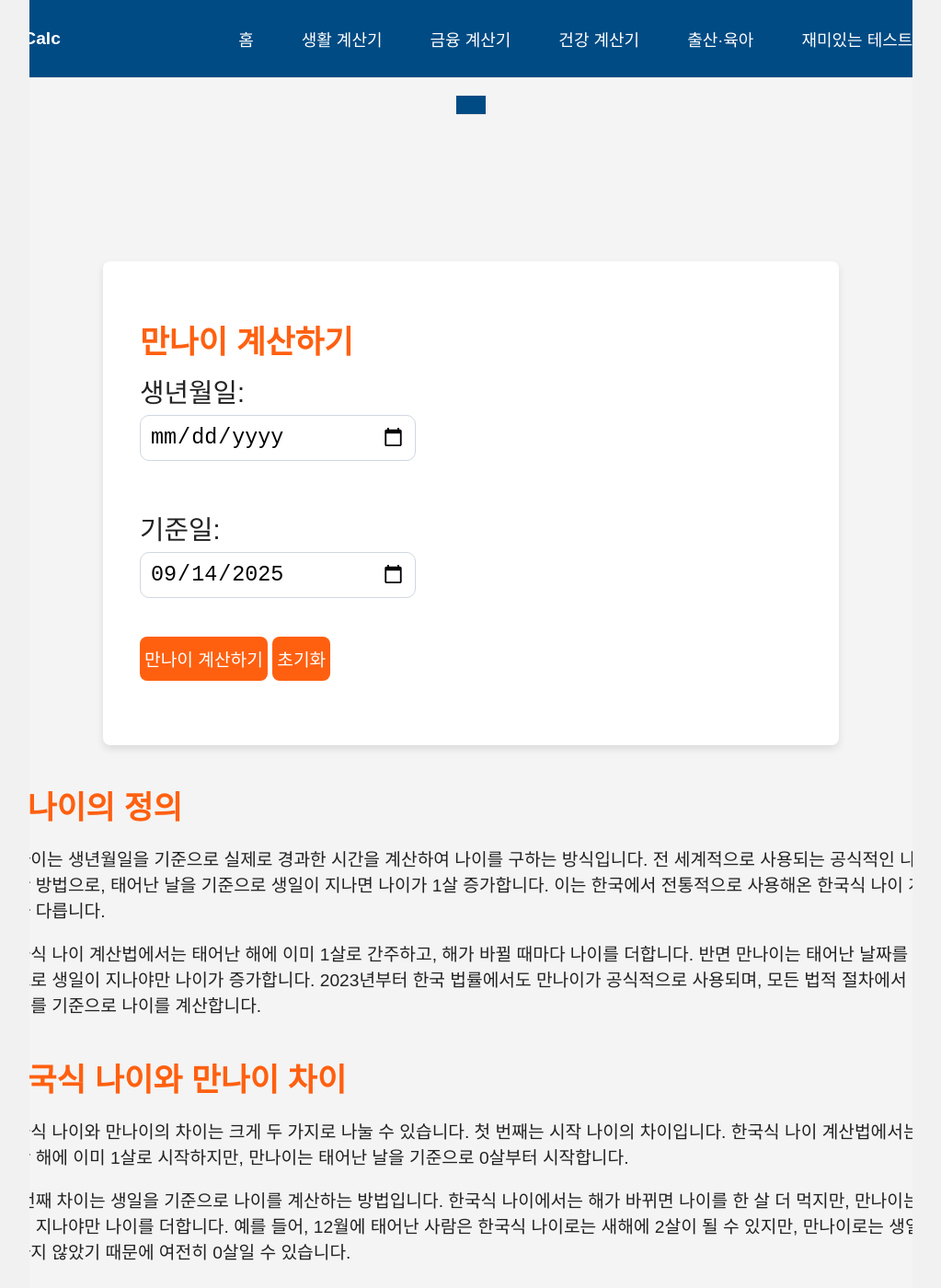
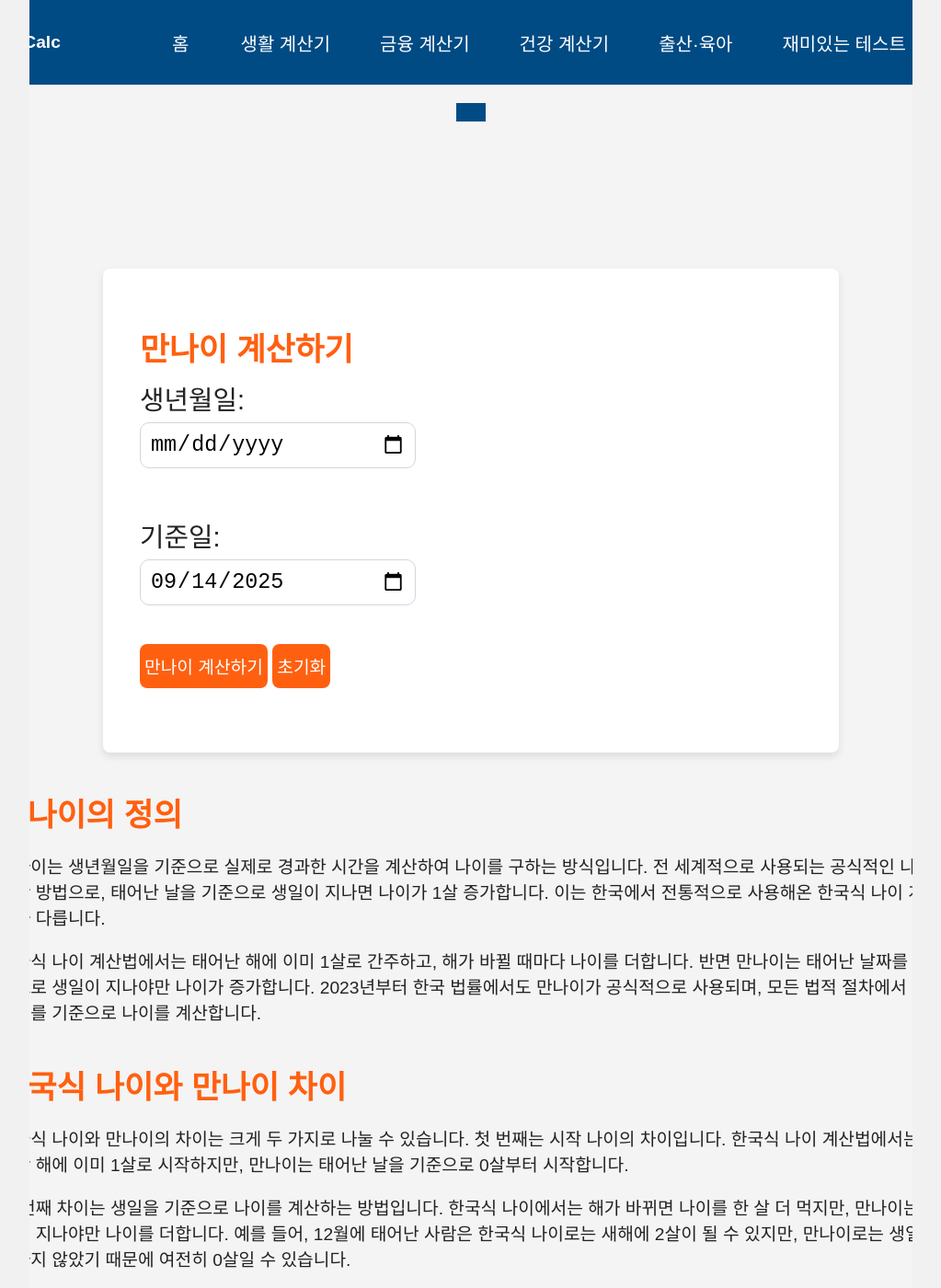
Before and after one commit to khai-lang/LifeCalc, a Jekyll site: the page built from index.html, in a window 1280 px wide and 1400 px high. Shown: the whole window at 92% size, without its empty margins (128-1151 px from the left). Built offline with Jekyll 4.4.1, drawn with Linux system fonts in a browser that asks for light colours.

Commit message:
Update default.html

```diff
--- a/_layouts/default.html
+++ b/_layouts/default.html
@@ -87,6 +87,56 @@
     /* 푸터 */
     footer{border-top:1px solid var(--line);background:#fff;margin-top:28px}
     footer .foot{max-width:var(--max);margin:0 auto;padding:12px 16px;color:var(--muted);display:flex;justify-content:space-between}
+
+    /* 데스크톱 가로 메뉴 유지 */
+nav.site-nav{margin-left:auto}
+.nav-ul{list-style:none;margin:0;padding:0;display:flex;gap:10px;align-items:center;font-size:var(--nav-size)}
+.nav-ul>li>a,
+.nav-parent{
+  color:var(--brand-ink);
+  padding:12px 14px;
+  border-radius:10px;
+  background:transparent;
+  border:0;
+  cursor:pointer;
+  font:inherit;
+}
+.nav-ul>li>a:hover,.nav-parent:hover{background:rgba(255,255,255,.12)}
+
+/* 드롭다운 박스 (기본 숨김, position 고정) */
+.drop{position:relative}
+.drop .menu{
+  position:absolute; left:0; top:calc(100% + 8px);
+  min-width:220px; background:#fff; color:#111;
+  border:1px solid var(--line); border-radius:12px;
+  box-shadow:0 10px 30px rgba(0,0,0,.08); padding:8px; display:none; z-index:1200;
+}
+.drop.open .menu{display:block}
+.menu a{display:block; padding:10px 12px; border-radius:8px}
+.menu a:hover{background:#f6f7f9}
+
+/* 모바일에서 버거 + 아코디언 */
+#nav-toggle{display:none}
+.burger{display:none;color:#fff;font-size:24px;padding:6px 10px;cursor:pointer}
+@media (max-width:940px){
+  .burger{display:block;margin-left:auto}
+  nav.site-nav{display:none;position:absolute;left:0;right:0;top:var(--nav-h);background:var(--brand);padding:10px 12px;border-bottom:1px solid rgba(255,255,255,.15)}
+  #nav-toggle:checked ~ nav.site-nav{display:block}
+  .nav-ul{flex-direction:column;align-items:flex-start;gap:6px}
+  .drop .menu{position:static;display:none;background:transparent;color:#fff;border:0;box-shadow:none;padding:0;margin-left:8px}
+  .drop.open .menu{display:block}
+  .menu a{padding:8px 10px;color:#fff}
+  .menu a:hover{background:rgba(255,255,255,.12)}
+}
+
+/* 헤더 높이/크기(요청대로 크게) */
+:root{
+  --nav-size:20px;  /* 메뉴 글자 */
+  --nav-h:72px;     /* 헤더 높이 */
+}
+.header-wrap{height:var(--nav-h)}
+
+
   </style>
 </head>
 <body>
```
